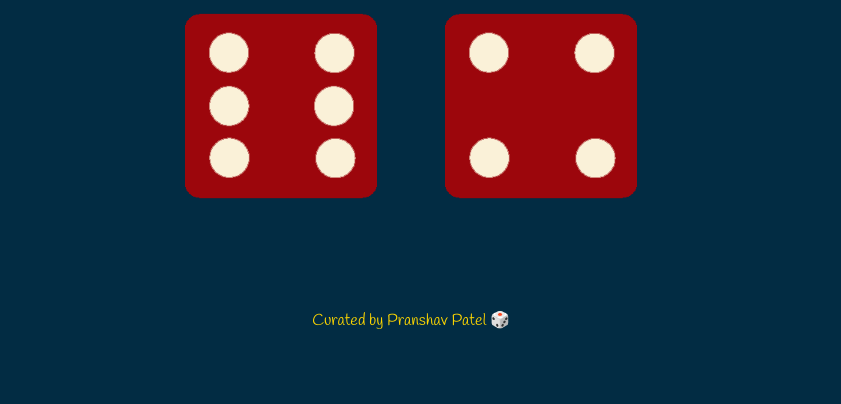
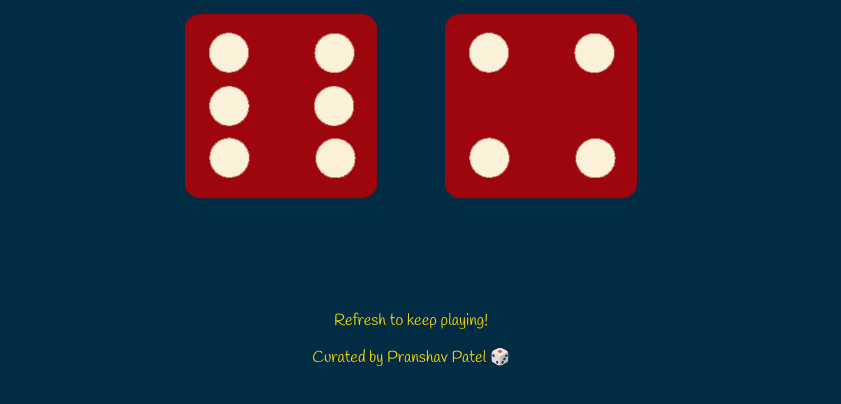
Before and after one commit to pranshavpatel/dicegame, a plain HTML site: page index.html in a window 1280 px wide. Shown: the part 378-782 px from the top of the page, without its empty margins (229-1070 px from the left). Drawn offline with Linux system fonts and the light colour scheme.

Commit message:
Update index.html

```diff
--- a/index.html
+++ b/index.html
@@ -1,6 +1,8 @@
 <!DOCTYPE html>
 <html lang="en" dir="ltr">
   <head>
+    <title>Dice Game</title>
+    <link rel="icon" type="image/x-icon" href="images/favicon.ico">
     <meta charset="utf-8">
     <link rel="preconnect" href="https://fonts.googleapis.com">
     <link rel="preconnect" href="https://fonts.gstatic.com" crossorigin>
@@ -25,7 +27,8 @@
     <script src="index.js" charset="utf-8"></script>
   </body>
   <footer>
-    Curated by Pranshav Patel 🎲
+    <p>Refresh to keep playing!</p>
+    <p>Curated by Pranshav Patel 🎲</p>
   </footer>
 
 </html>
```
